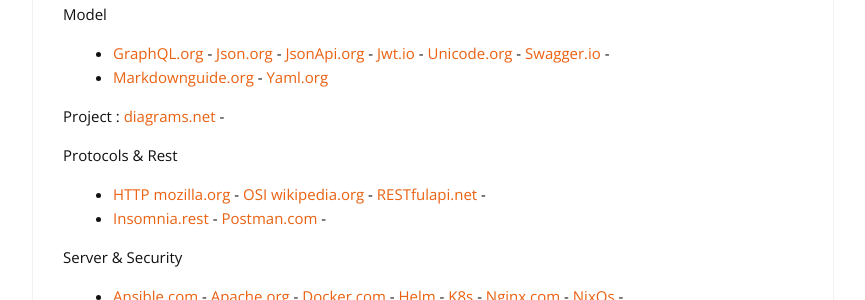
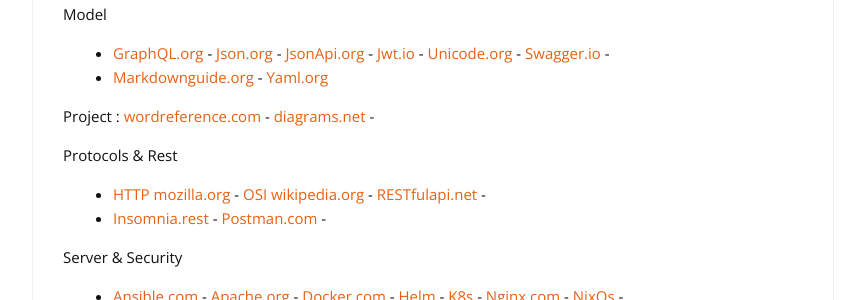
Before and after one commit to cylmat/cylmat.github.io, a Jekyll site: the page built from _pages/USEFUL.md, in a window 1280 px wide and 900 px high, scrolled down 3707 px. Shown: the part 154-454 px from the top of the window, without its empty margins (207-1072 px from the left). Built offline with Jekyll 4.4.1, drawn with Linux system fonts in a browser that asks for light colours; nearby versions of some CDN libraries.

Commit message:
Update USEFUL.md

```diff
--- a/_pages/USEFUL.md
+++ b/_pages/USEFUL.md
@@ -161,7 +161,7 @@
 * [GraphQL.org](https://graphql.org) - [Json.org](https://www.json.org) - [JsonApi.org](https://jsonapi.org) - [Jwt.io](https://jwt.io) - [Unicode.org](https://home.unicode.org) - [Swagger.io](https://swagger.io) -
 * [Markdownguide.org](https://www.markdownguide.org) - [Yaml.org](https://yaml.org)
 
-Project : [diagrams.net](https://app.diagrams.net) -
+Project : [wordreference.com](https://www.wordreference.com/fr/) - [diagrams.net](https://app.diagrams.net) -
 
 Protocols & Rest
 * [HTTP mozilla.org](https://developer.mozilla.org/fr/docs/Web/HTTP) - [OSI wikipedia.org](https://fr.wikipedia.org/wiki/Mod%C3%A8le_OSI) - [RESTfulapi.net](https://restfulapi.net/hateoas) -
```
